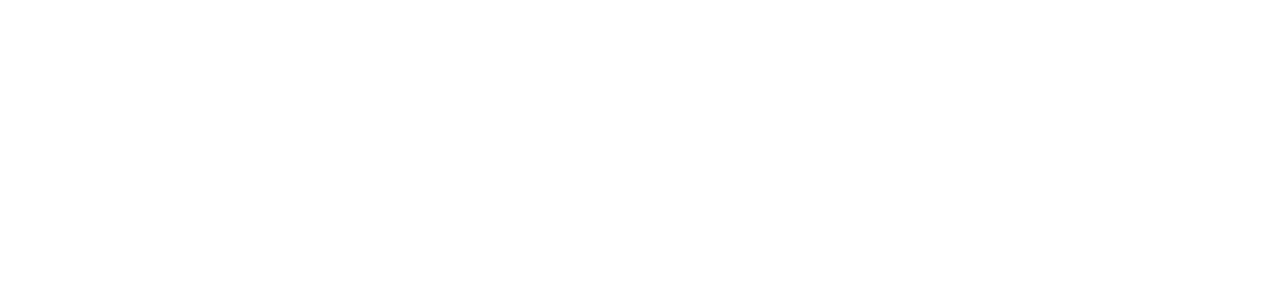
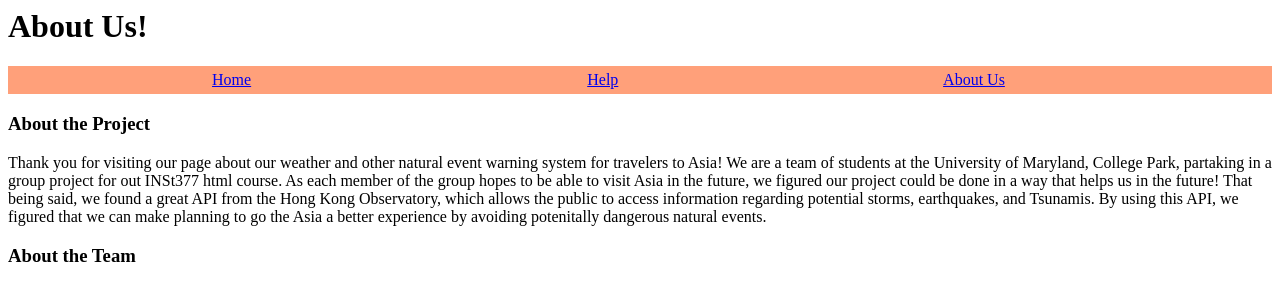
Before and after one commit to INST377-UMD/inst377-group-project-brendanconners, a plain HTML site: page aboutpage.html in a window 1280 px wide. Drawn offline with Linux system fonts and the light colour scheme.

Commit message:
Adams: initial commit

```diff
--- a/aboutpage.html
+++ b/aboutpage.html
@@ -0,0 +1,55 @@
+<html>
+    <style>
+        #main-nav{
+                background-color: lightsalmon;
+            }
+            #main-nav li{
+                display: inline;
+                position: relative;
+            }
+            #main-nav ul ul{
+                display: none;
+                position: absolute;
+            }
+            #main-nav ul li{
+                list-style-type: none;
+                display: inline-block;
+                text-align: center;
+                padding-top: 5px;
+                padding-bottom: 5px;
+                width: 30%;
+            }
+            #main-nav li:hover{
+                background-color: darksalmon;
+                color: white;
+            }
+    </style>
+    <head>
+        <title>About Us</title>
+        <header><h1>About Us!</h1></header>
+        <nav id="main-nav">
+            <ul>
+                <li><a href="mainpage.html">Home</a></li>
+                <li><a href="helppage.html">Help</a></li>
+                <li><a href="aboutpage.html">About Us</a></li>
+            </ul>
+        </nav>
+    </head>
+    <body>
+        <h3>About the Project</h3>
+        <p>Thank you for visiting our page about our weather and other natural event warning system for travelers to Asia!
+            We are a team of students at the University of Maryland, College Park, partaking in a group project for out INSt377
+            html course. As each member of the group hopes to be able to visit Asia in the future, we figured our project
+            could be done in a way that helps us in the future! That being said, we found a great API from the Hong Kong
+            Observatory, which allows the public to access information regarding potential storms, earthquakes, and Tsunamis.
+            By using this API, we figured that we can make planning to go the Asia a better experience by avoiding potenitally
+            dangerous natural events.
+        </p>
+        <h3>About the Team</h3>
+        <!-- Pictures of us -->
+        <!-- A little about yourself, major, year, hometown, age, make up something about wanting to visit Asia-->
+        <!-- I think this can be implemented using flex box. Each picture and the corresponding description will -->
+        <!-- be it's own flexbox. Each of the three flex boxes will be in one main div container and we can organize -->
+        <!-- left to right with the flex css -->
+    </body>
+</html>
```
Also changed, not shown: helppage.html (added, +42 -0 lines), mainpage.html (+2 -0 lines).
